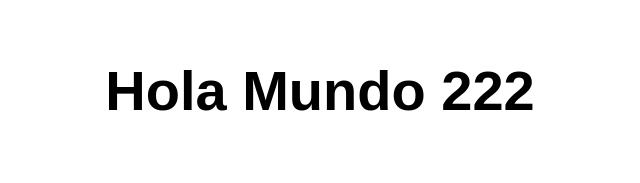
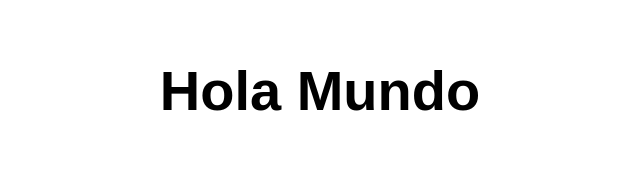
Before and after one commit to lopezcisnerosjulioivan-sys/mi-primer-repositorio, a website: page src/index.html in a window 1280 px wide. Shown: the whole page, without its empty margins (320-960 px from the left). Drawn offline with Linux system fonts and the light colour scheme.

Commit message:
//Modificacion

```diff
--- a/src/index.html
+++ b/src/index.html
@@ -10,7 +10,7 @@
 
 <body>
   <main>
-    <h1>Hola Mundo 222</h1>
+    <h1>Hola Mundo</h1>
   </main>
 </body>
 
```
